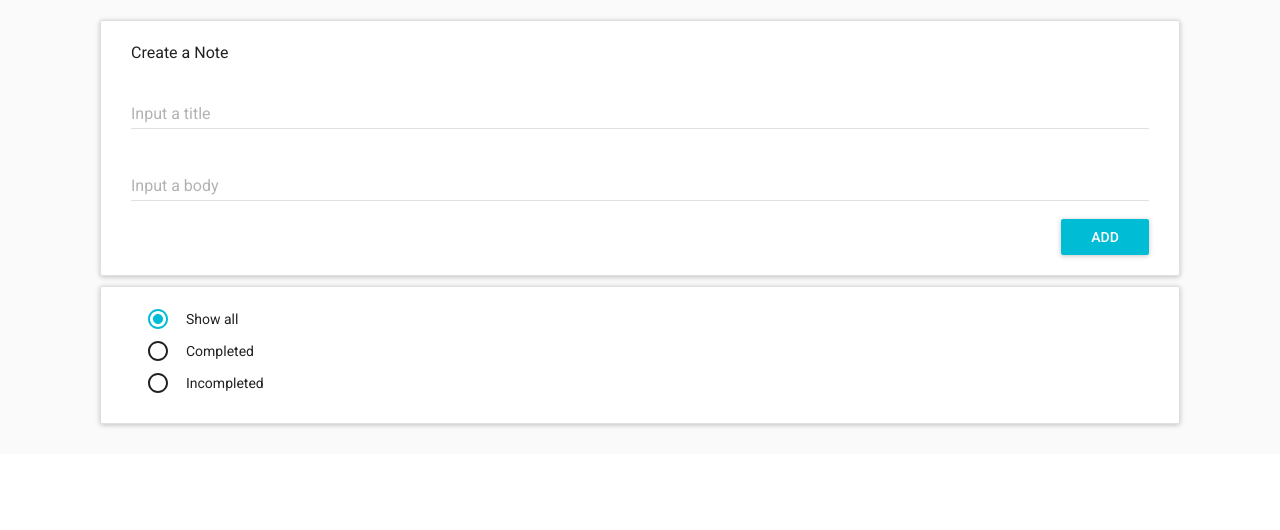
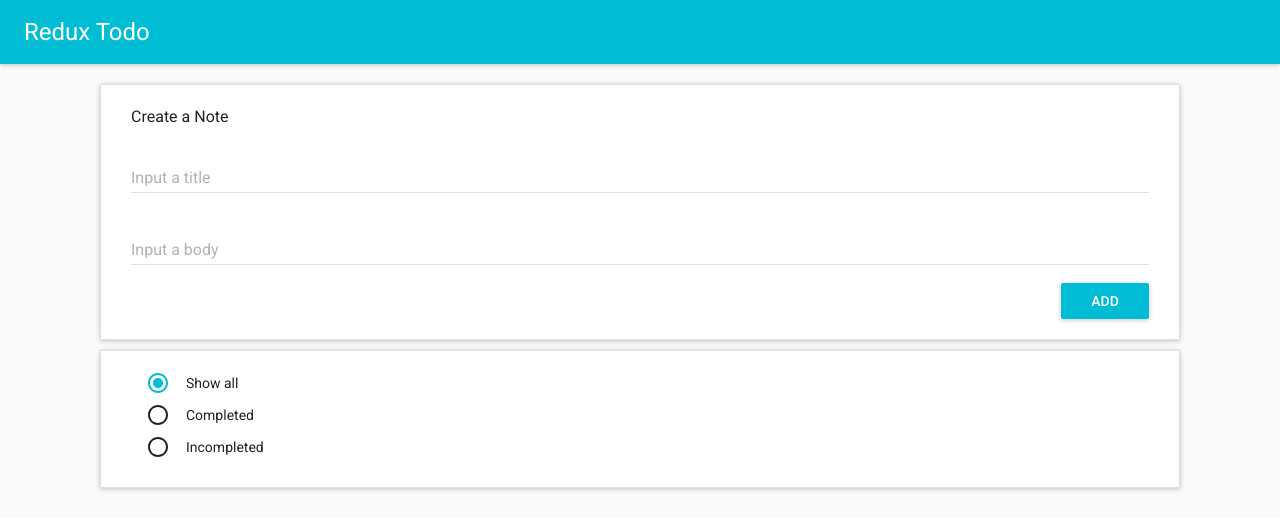
Before and after one commit to bas00445/N-Player, a React app: page / in a window 1280 px wide. Shown: the top 530 px of the page. Built offline with nearby package versions, Linux system fonts and the light colour scheme.

Commit message:
Add 'App Bar' component

```diff
--- a/src/App.js
+++ b/src/App.js
@@ -6,6 +6,9 @@ import MuiThemeProvider from 'material-ui/styles/MuiThemeProvider';
 import { Provider } from 'react-redux';
 import { createStore } from 'redux';
 import allReducers from './reducers';
+
+// Material Components
+import AppBar from 'material-ui/AppBar';
 
 // Component
 import NoteCreator from './containers/note-creator/note-creator';
@@ -19,11 +22,17 @@ class App extends Component {
     return (
       <MuiThemeProvider>
         <Provider store={myStore}>
-          <div className={"container app-container"}>
-            <NoteCreator />
-            <NoteFilter />
-            <NoteList />
-          </div >
+          <div>
+            <AppBar
+              showMenuIconButton={false}
+              title="Redux Todo"
+            />
+            <div className={"container app-container"}>
+              <NoteCreator />
+              <NoteFilter />
+              <NoteList />
+            </div >
+          </div>
         </Provider>
       </MuiThemeProvider>
 
```
